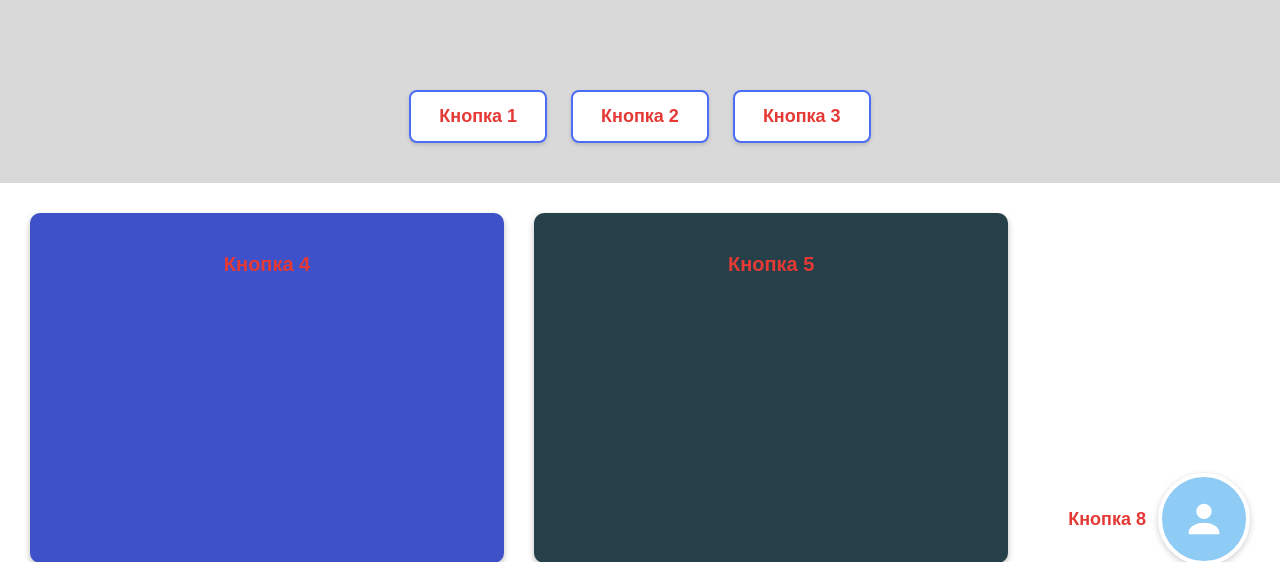
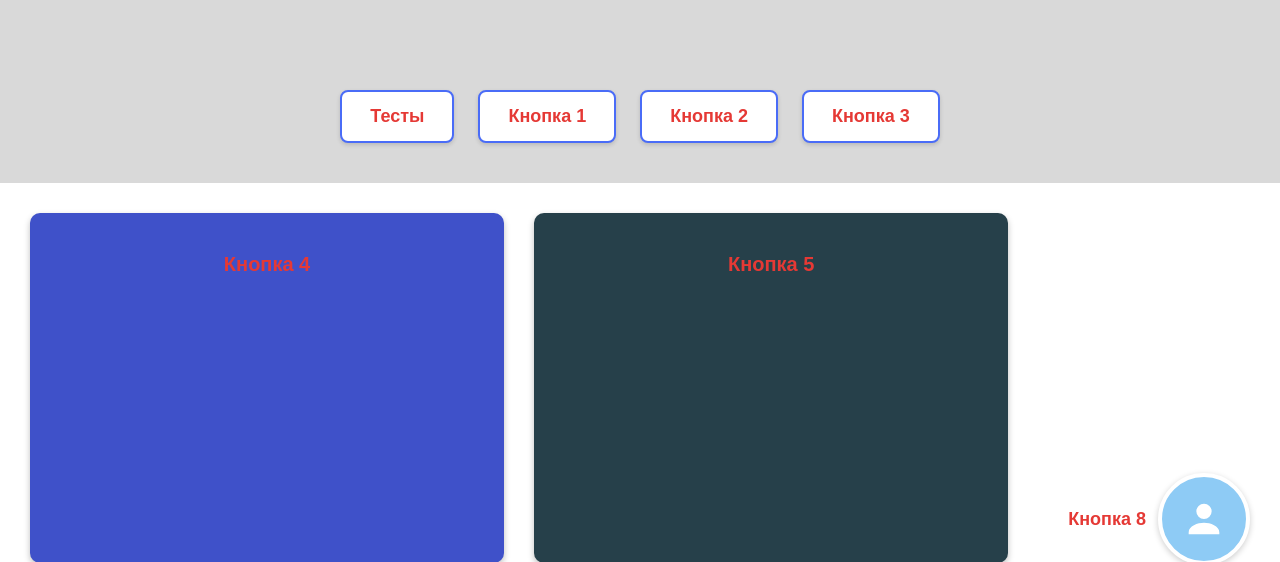
Before and after one commit to paffiahez/test_name-case10-, a Django app: page / in a window 1280 px wide. Shown: the top 562 px of the page. Run offline with Django 5.2, Linux system fonts and the light colour scheme.

Commit message:
Update base.html

```diff
--- a/main/templates/base.html
+++ b/main/templates/base.html
@@ -12,6 +12,8 @@
     <!-- Верхняя серая полоса -->
     <header class="top-bar">
         <nav class="top-menu">
+            <a href="{% url 'test_list' %}" class="top-btn">Тесты</a>
+
             <a href="#" class="top-btn">Кнопка 1</a>
             <a href="#" class="top-btn">Кнопка 2</a>
             <a href="#" class="top-btn">Кнопка 3</a>
```
